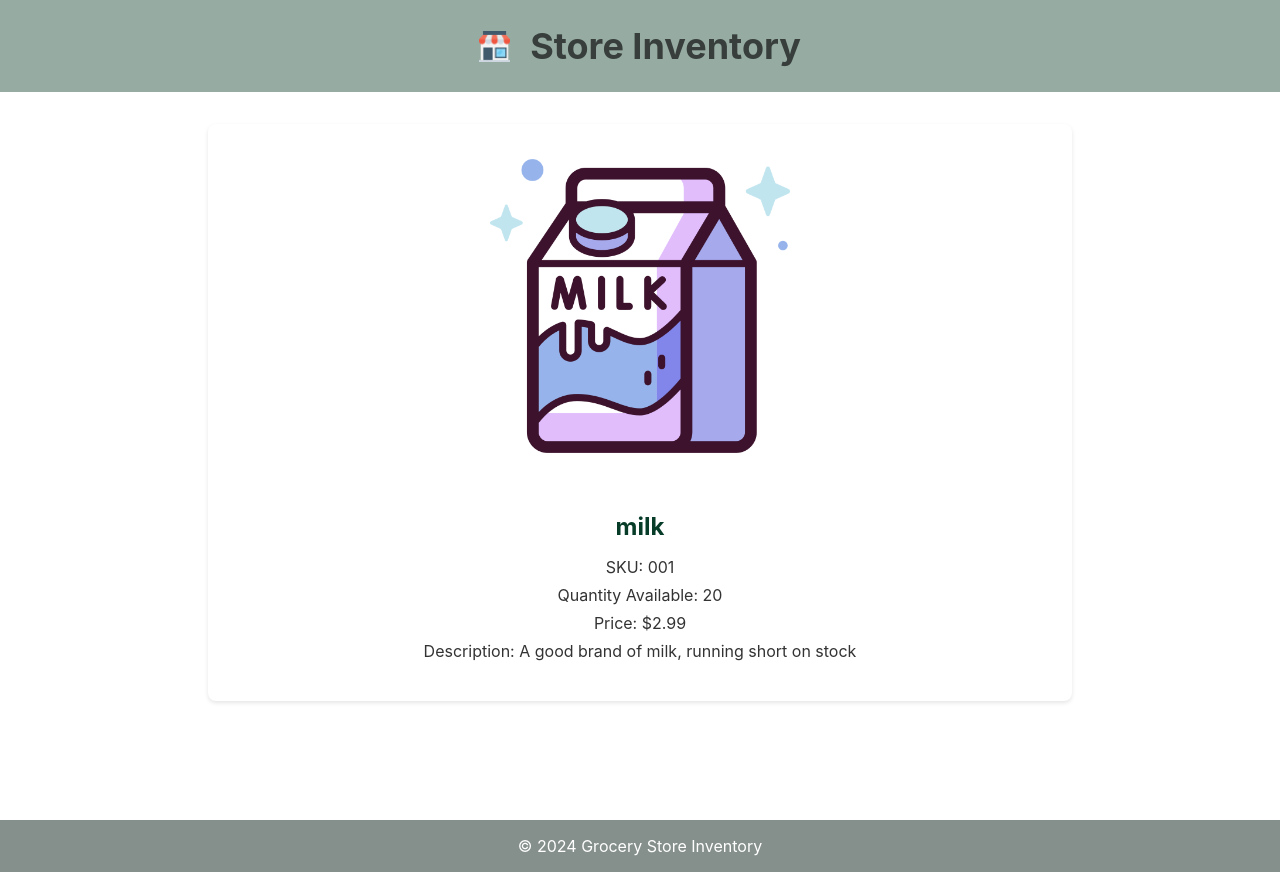
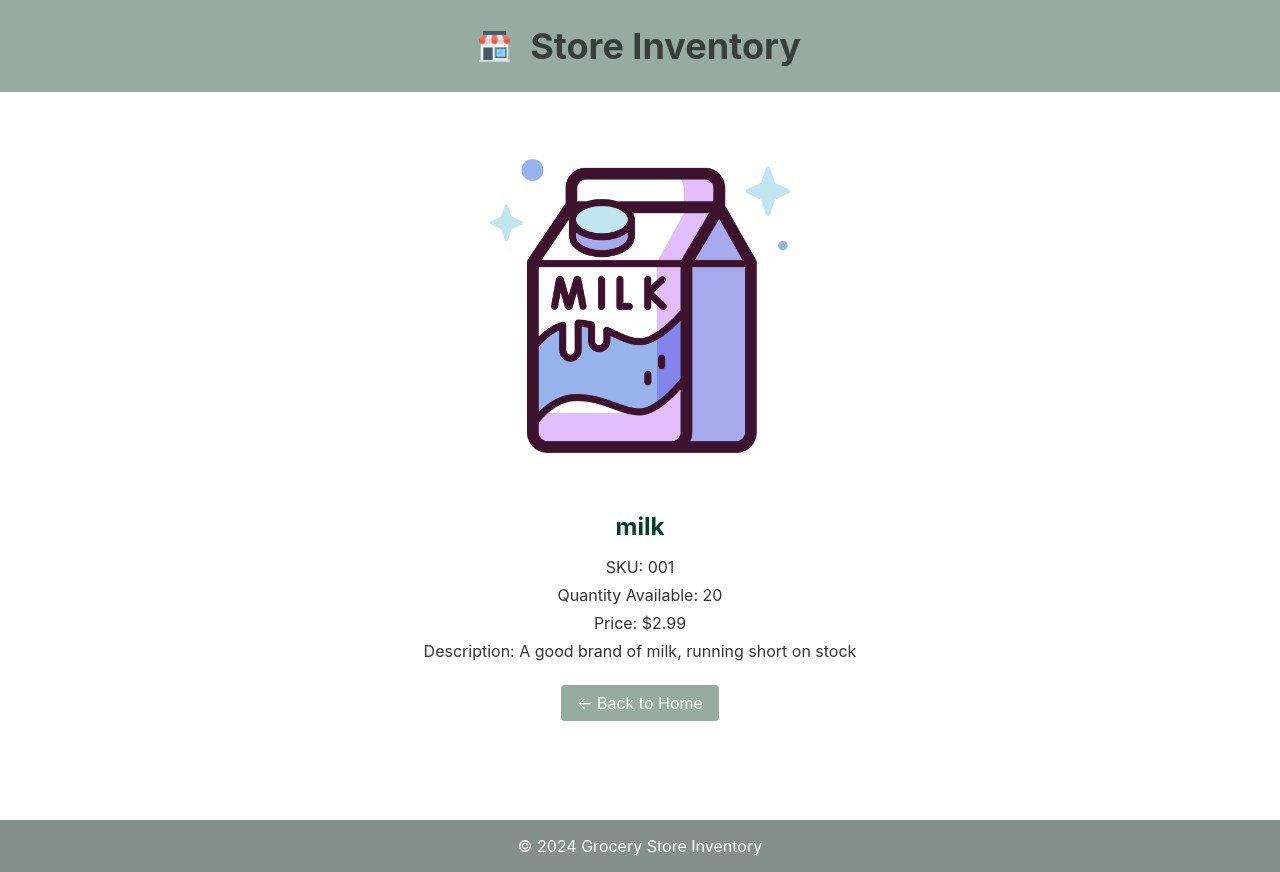
Before and after one commit to callmejojow/cs601_hw5_wang, a React (Create React App) app: page /product/001 in a window 1280 px wide. Built offline with nearby package versions, Linux system fonts and the light colour scheme.

Commit message:
Added back home button

```diff
--- a/src/components/ProductDetail.js
+++ b/src/components/ProductDetail.js
@@ -1,4 +1,4 @@
-import { useParams } from 'react-router-dom';
+import { useParams,Link } from 'react-router-dom';
 import inventoryData from '../data/inventory.json';
 import '../css/ProductDetail.css';
 
@@ -24,6 +24,8 @@ const ProductDetail = () => {
             <p>Quantity Available: {product.qty}</p>
             <p>Price: ${product.price.toFixed(2)}</p>
             <p>Description: {product.description}</p>
+
+            <Link to="/" className="back-button">← Back to Home</Link>
         </div>
     );
 };
--- a/src/css/InventoryItem.css
+++ b/src/css/InventoryItem.css
@@ -14,10 +14,11 @@
     text-align: center;
     text-decoration: none;
     color: inherit;
+    box-shadow: 0 4px 8px rgba(0, 0, 0, 0.1);
 }
 
 .inventory-item:hover {
-    box-shadow: 0 4px 8px rgba(0, 0, 0, 0.1);
+    background-color: #ceddd6b7;
     transform: translateY(-2px);
     transition: all 0.3s ease-in-out;
 }
--- a/src/css/ProductDetail.css
+++ b/src/css/ProductDetail.css
@@ -2,9 +2,6 @@
     max-width: 800px;
     margin: 2rem auto;
     padding: 2rem;
-    background-color: #fff;
-    border-radius: 8px;
-    box-shadow: 0 2px 4px rgba(0, 0, 0, 0.1);
 }
 
 .product-detail h2 {
@@ -38,3 +35,19 @@
     height: auto;
     margin-bottom: 2rem;
 }
+
+.back-button {
+    margin-top: 1rem;
+    display: inline-block;
+    padding: 0.5rem 1rem;
+    margin-bottom: 1rem;
+    background-color: #96aca3;
+    color: white;
+    text-decoration: none;
+    border-radius: 4px;
+    transition: background-color 0.3s ease;
+}
+
+.back-button:hover {
+    background-color: #73877f;
+}
```
